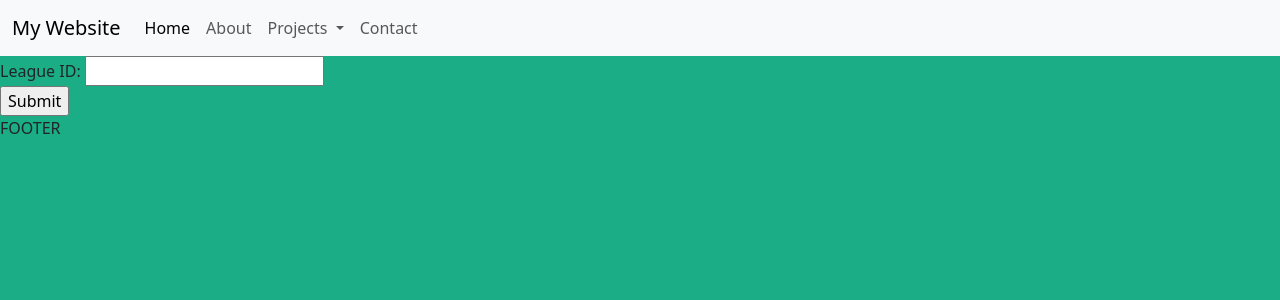
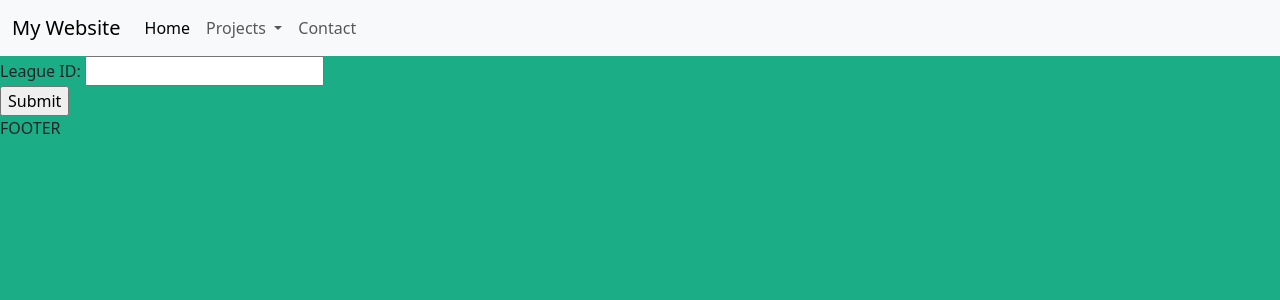
Before and after one commit to evanb10/Shell_Yeah_Fantasy_Basketball, a Django app: page /sim_lottery/get_league_id/ in a window 1280 px wide. Shown: the top 300 px of the page. Run offline with Django 5.2, Linux system fonts and the light colour scheme; some libraries are stand-ins or nearby versions.

Commit message:
Removed 'About Me' from navbar

```diff
--- a/shellyeah/lottery_sim/templates/navbar.html
+++ b/shellyeah/lottery_sim/templates/navbar.html
@@ -10,9 +10,6 @@
         <ul class="navbar-nav me-auto mb-2 mb-lg-0">
           <li class="nav-item">
             <a class="nav-link active" aria-current="page" href="/">Home</a>
-          </li>
-          <li class="nav-item">
-            <a class="nav-link" href="/about-me">About</a>
           </li>
           <li class="nav-item dropdown">
             <a class="nav-link dropdown-toggle" href="#" id="navbarDropdown" role="button" data-bs-toggle="dropdown" aria-expanded="false">
```
